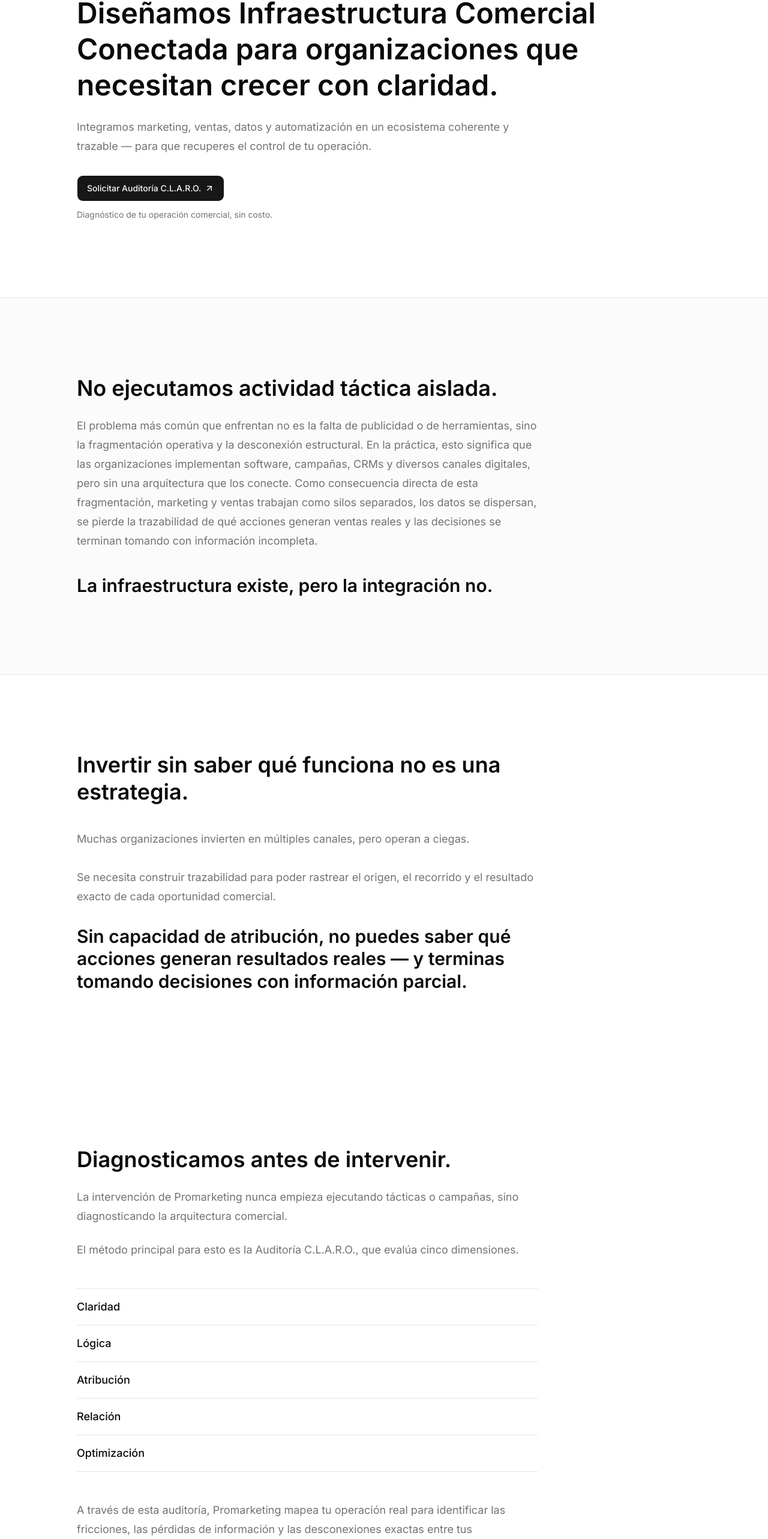
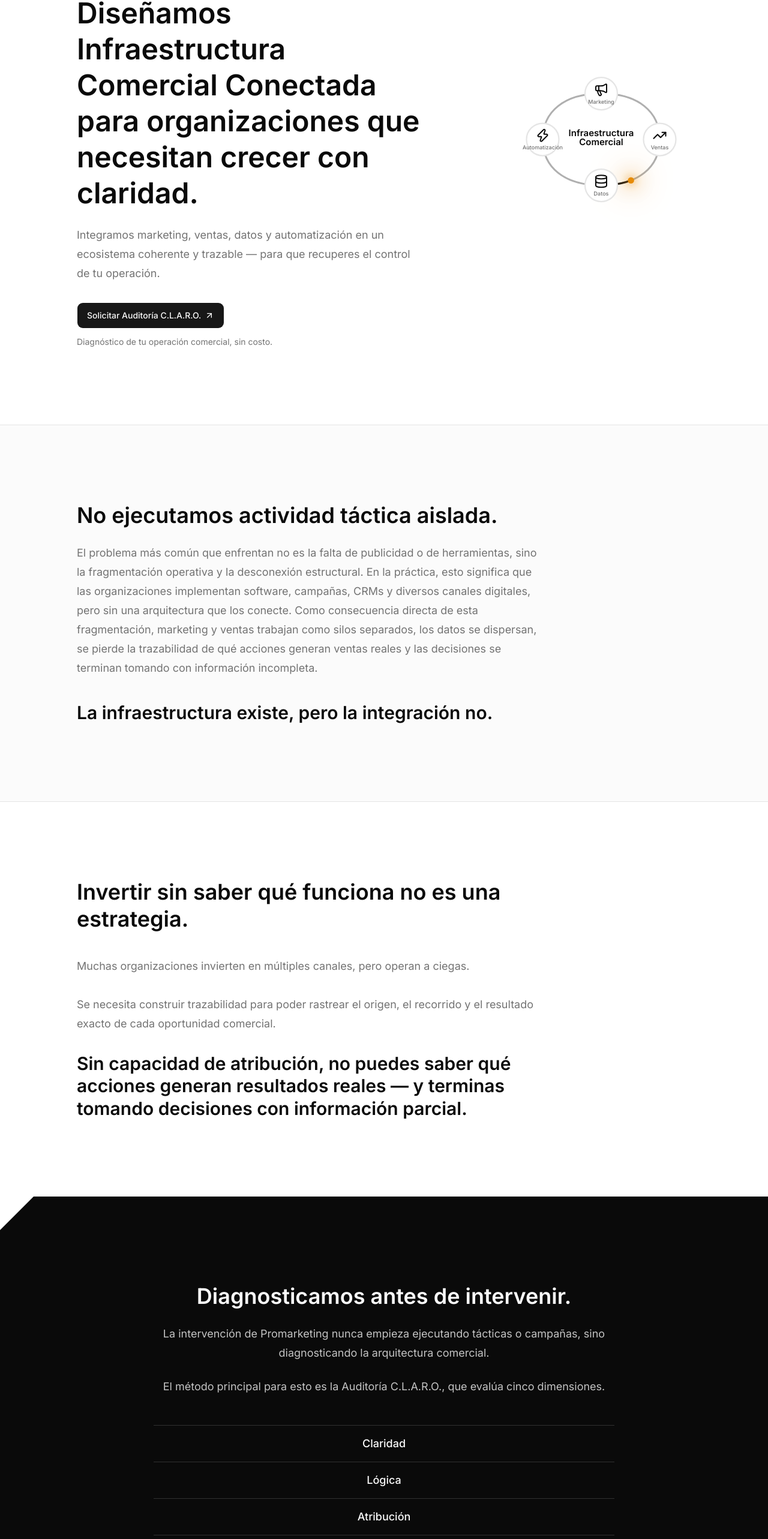
Before and after one commit to Promarketing2026/web, a Next.js app: page / in a window 1280 px wide. Shown: the part 200-2766 px from the top of the page at 60% size. Built offline with nearby package versions, Linux system fonts and the light colour scheme.

Commit message:
Sistema de jerarquía visual: alternancia y secciones oscuras

```diff
--- a/app/globals.css
+++ b/app/globals.css
@@ -65,6 +65,7 @@
   --muted-foreground: oklch(0.556 0 0);
   --accent: oklch(0.97 0 0);
   --accent-foreground: oklch(0.205 0 0);
+  --color-accent-glow: oklch(0.72 0.16 65);
   --destructive: oklch(0.577 0.245 27.325);
   --border: oklch(0.922 0 0);
   --input: oklch(0.922 0 0);
@@ -100,6 +101,7 @@
   --muted-foreground: oklch(0.708 0 0);
   --accent: oklch(0.269 0 0);
   --accent-foreground: oklch(0.985 0 0);
+  --color-accent-glow: oklch(0.78 0.15 68);
   --destructive: oklch(0.704 0.191 22.216);
   --border: oklch(1 0 0 / 10%);
   --input: oklch(1 0 0 / 15%);
@@ -130,3 +132,32 @@
     @apply font-sans;
   }
 }
+
+@layer utilities {
+  .section-notch-top {
+    clip-path: polygon(0 56px, 56px 0, 100% 0, 100% 100%, 0 100%);
+  }
+
+  .section-notch-bottom {
+    clip-path: polygon(0 0, 100% 0, 100% calc(100% - 56px), calc(100% - 56px) 100%, 0 100%);
+  }
+
+  .section-notch-both {
+    clip-path: polygon(0 56px, 56px 0, 100% 0, 100% calc(100% - 56px), calc(100% - 56px) 100%, 0 100%);
+  }
+
+  .section-dark {
+    --background: oklch(0.145 0 0);
+    --foreground: oklch(0.985 0 0);
+    --muted: oklch(0.205 0 0);
+    --muted-foreground: oklch(0.82 0 0);
+    --border: oklch(1 0 0 / 16%);
+    --primary: oklch(0.985 0 0);
+    --primary-foreground: oklch(0.145 0 0);
+    --accent: oklch(0.269 0 0);
+    --accent-foreground: oklch(0.985 0 0);
+
+    background: var(--background);
+    color: var(--foreground);
+  }
+}
--- a/components/final-cta.tsx
+++ b/components/final-cta.tsx
@@ -7,9 +7,9 @@ export function FinalCta() {
     <section
       id="contacto"
       aria-labelledby="final-cta-title"
-      className="scroll-mt-16 border-t border-border bg-muted/40 px-6 py-24 sm:px-10 sm:py-32"
+      className="section-dark section-notch-top scroll-mt-16 px-6 py-28 sm:px-10 sm:py-36"
     >
-      <div className="mx-auto flex max-w-5xl flex-col items-start gap-8">
+      <div className="mx-auto flex max-w-5xl flex-col items-center gap-8 text-center">
         <h2
           id="final-cta-title"
           className="max-w-4xl text-3xl leading-tight font-semibold text-foreground sm:text-4xl"
--- /dev/null
+++ b/components/hero-infrastructure-diagram.tsx
@@ -0,0 +1,192 @@
+"use client";
+
+import { useEffect, useRef } from "react";
+import { Database, Megaphone, TrendingUp, Zap } from "lucide-react";
+import gsap from "gsap";
+
+const nodes = [
+  { label: "Marketing", Icon: Megaphone, x: 200, y: 48 },
+  { label: "Ventas", Icon: TrendingUp, x: 330, y: 150 },
+  { label: "Datos", Icon: Database, x: 200, y: 252 },
+  { label: "Automatización", Icon: Zap, x: 70, y: 150 },
+];
+
+const loopPath =
+  "M 200 48 C 282 48 330 88 330 150 C 330 212 282 252 200 252 C 118 252 70 212 70 150 C 70 88 118 48 200 48";
+
+const connectorPaths = [
+  "M 200 48 C 282 48 330 88 330 150",
+  "M 330 150 C 330 212 282 252 200 252",
+  "M 200 252 C 118 252 70 212 70 150",
+  "M 70 150 C 70 88 118 48 200 48",
+];
+
+export function HeroInfrastructureDiagram() {
+  const lightPathRef = useRef<SVGPathElement>(null);
+  const glowPointRef = useRef<SVGCircleElement>(null);
+
+  useEffect(() => {
+    const lightPath = lightPathRef.current;
+    const glowPoint = glowPointRef.current;
+
+    if (!lightPath || !glowPoint) {
+      return;
+    }
+
+    const pathLength = lightPath.getTotalLength();
+    const lightLength = 88;
+    const progress = { distance: 0 };
+
+    function moveGlowPoint(distance: number) {
+      const point = lightPath!.getPointAtLength(distance % pathLength);
+
+      gsap.set(glowPoint, {
+        attr: {
+          cx: point.x,
+          cy: point.y,
+        },
+      });
+    }
+
+    gsap.set(lightPath, {
+      strokeDasharray: `${lightLength} ${pathLength - lightLength}`,
+      strokeDashoffset: pathLength,
+    });
+    moveGlowPoint(0);
+
+    const introPulse = gsap.timeline({ delay: 0.45 });
+
+    introPulse
+      .fromTo(
+        glowPoint,
+        { attr: { r: 4 }, opacity: 0 },
+        { attr: { r: 14 }, opacity: 1, duration: 0.28, ease: "power2.out" },
+      )
+      .to(glowPoint, {
+        attr: { r: 7 },
+        opacity: 1,
+        duration: 0.38,
+        ease: "power2.inOut",
+      });
+
+    const loop = gsap.timeline({ delay: 1 });
+
+    loop
+      .to(lightPath, {
+        strokeDashoffset: 0,
+        duration: 4.2,
+        ease: "none",
+        repeat: -1,
+      })
+      .to(
+        progress,
+        {
+          distance: pathLength,
+          duration: 4.2,
+          ease: "none",
+          repeat: -1,
+          onUpdate: () => moveGlowPoint(progress.distance),
+        },
+        0,
+      );
+
+    return () => {
+      introPulse.kill();
+      loop.kill();
+    };
+  }, []);
+
+  return (
+    <div
+      aria-label="Diagrama de Infraestructura Comercial"
+      className="w-full max-w-lg"
+    >
+      <svg
+        role="img"
+        viewBox="0 0 400 300"
+        className="h-auto w-full overflow-visible"
+      >
+        <title>Infraestructura Comercial</title>
+        {connectorPaths.map((path) => (
+          <path
+            key={path}
+            d={path}
+            fill="none"
+          stroke="var(--accent-foreground)"
+          strokeOpacity="0.34"
+          strokeLinecap="round"
+          strokeWidth="4"
+          />
+        ))}
+        <path
+          ref={lightPathRef}
+          d={loopPath}
+          fill="none"
+          stroke="var(--accent-foreground)"
+          strokeLinecap="round"
+          strokeWidth="4"
+        />
+        <circle
+          ref={glowPointRef}
+          cx="200"
+          cy="48"
+          r="7"
+          fill="var(--color-accent-glow)"
+          opacity="0"
+          style={{
+            filter:
+              "drop-shadow(0 0 10px var(--color-accent-glow)) drop-shadow(0 0 22px var(--color-accent-glow)) drop-shadow(0 0 36px var(--color-accent-glow))",
+          }}
+        />
+
+        <text
+          x="200"
+          y="142"
+          fill="var(--foreground)"
+          textAnchor="middle"
+          className="text-xl font-semibold"
+        >
+          Infraestructura
+        </text>
+        <text
+          x="200"
+          y="162"
+          fill="var(--foreground)"
+          textAnchor="middle"
+          className="text-xl font-semibold"
+        >
+          Comercial
+        </text>
+
+        {nodes.map(({ label, Icon, x, y }) => (
+          <g key={label}>
+            <circle
+              cx={x}
+              cy={y}
+              r="36"
+              fill="var(--background)"
+              stroke="var(--border)"
+              strokeWidth="3"
+            />
+            <foreignObject x={x - 16} y={y - 25} width="32" height="32">
+              <Icon
+                aria-hidden="true"
+                className="size-8 text-foreground"
+                strokeWidth={2}
+              />
+            </foreignObject>
+            <text
+              x={x}
+              y={y + 22}
+              fill="var(--muted-foreground)"
+              textAnchor="middle"
+              className="text-xs font-medium"
+            >
+              {label}
+            </text>
+          </g>
+        ))}
+      </svg>
+    </div>
+  );
+}
--- a/components/hero.tsx
+++ b/components/hero.tsx
@@ -4,6 +4,7 @@ import { ArrowUpRight } from "lucide-react";
 import { motion } from "motion/react";
 
 import { Button } from "@/components/ui/button";
+import { HeroInfrastructureDiagram } from "@/components/hero-infrastructure-diagram";
 import { fadeUpVariant } from "@/lib/animations";
 
 const heroItem = fadeUpVariant();
@@ -16,6 +17,7 @@ export function Hero() {
       className="px-6 pt-40 pb-24 sm:px-10 sm:pt-48 sm:pb-32"
     >
       <div className="mx-auto flex max-w-5xl flex-col items-start gap-8">
+        <div className="grid w-full items-center gap-12 lg:grid-cols-[minmax(0,1fr)_minmax(320px,400px)]">
           <div className="max-w-4xl space-y-6">
             <motion.h1
               id="hero-title"
@@ -39,6 +41,17 @@ export function Hero() {
               ecosistema coherente y trazable — para que recuperes el control de
               tu operación.
             </motion.p>
+          </div>
+
+          <motion.div
+            className="justify-self-center lg:justify-self-end"
+            variants={heroItem}
+            initial="hidden"
+            animate="visible"
+            custom={0.48}
+          >
+            <HeroInfrastructureDiagram />
+          </motion.div>
         </div>
 
         <div className="space-y-3">
--- a/components/navbar.tsx
+++ b/components/navbar.tsx
@@ -10,7 +10,7 @@ const navItems = [
 
 export function Navbar() {
   return (
-    <div className="fixed inset-x-0 top-0 z-50 border-b border-border bg-background/95 px-6 sm:px-10">
+    <div className="fixed inset-x-0 top-0 z-50 border-b border-border bg-background/80 px-6 backdrop-blur-md sm:px-10">
       <div className="mx-auto flex max-w-5xl flex-col gap-3 py-3 md:h-16 md:flex-row md:items-center md:justify-between md:gap-6 md:py-0">
         <a
           href="#inicio"
--- a/components/solution.tsx
+++ b/components/solution.tsx
@@ -20,10 +20,10 @@ export function Solution() {
     <section
       id="solucion"
       aria-labelledby="solution-title"
-      className="scroll-mt-16 px-6 py-24 sm:px-10 sm:py-32"
+      className="section-dark section-notch-both scroll-mt-16 px-6 py-28 sm:px-10 sm:py-36"
     >
-      <div className="mx-auto flex max-w-5xl flex-col gap-12">
-        <div className="max-w-3xl space-y-6">
+      <div className="mx-auto flex max-w-5xl flex-col items-center gap-12 text-center">
+        <div className="mx-auto max-w-3xl space-y-6">
           <motion.h2
             id="solution-title"
             className="text-3xl leading-tight font-semibold text-foreground sm:text-4xl"
@@ -61,7 +61,7 @@ export function Solution() {
 
         <motion.ul
           aria-label="Dimensiones de la Auditoría C.L.A.R.O."
-          className="max-w-3xl border-t border-border"
+          className="w-full max-w-3xl border-t border-border"
           initial="hidden"
           whileInView="visible"
           viewport={{ once: true }}
```
Also changed, not shown: 2 other files (tests, documents, lock files or other folders). Lines whose indentation alone changed are shown as unchanged.
